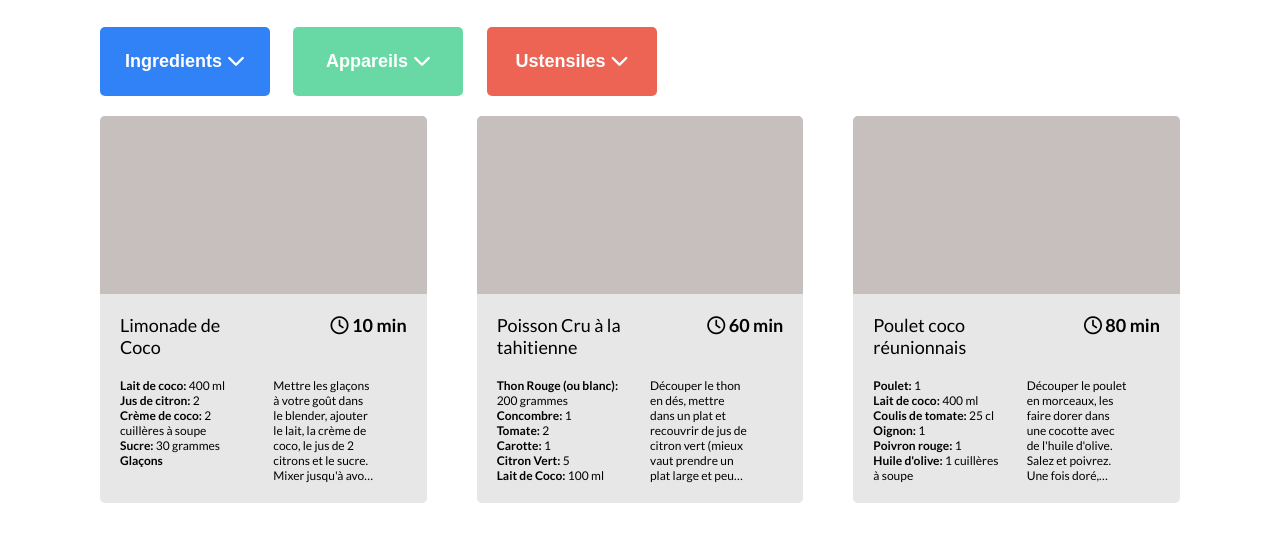
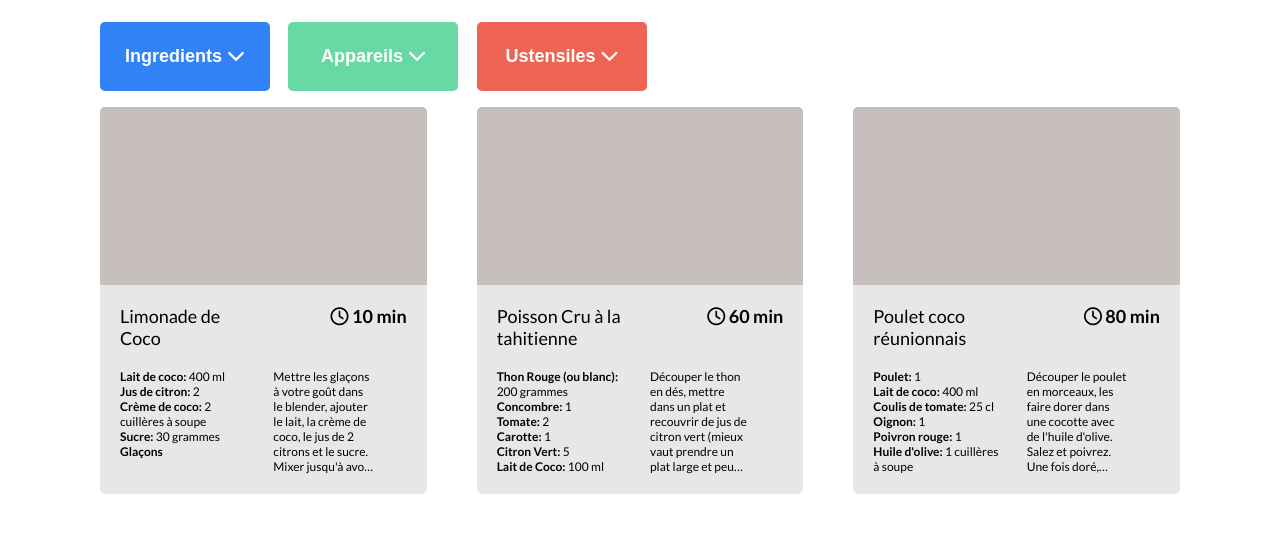
Before and after one commit to s-mounir/OC-lespetitsplats, a website: page index.html in a window 1280 px wide. Shown: the part 219-760 px from the top of the page. Drawn offline with Linux system fonts and the light colour scheme.

Commit message:
align dropdown btn

```diff
--- a/css/style.css
+++ b/css/style.css
@@ -61,28 +61,34 @@ header img {
 }
 
 /* BOUTONS */
+.dropdowns{
+    height: 100px;
+}
+
+.dropdown{
+    display: inline-block;
+    position: relative;
+    vertical-align: top;
+    margin: 15px;
+    margin-left: 0;
+}
 
 .btn{
     width: 170px;
     height: 69px;
-    margin: 20px;
-    margin-left: 0;
     color: #FFF;
     font-weight: 700;
     border: 0;
     border-radius: 5px;
     font-size: 18px;
-}
-
-.dropdown{
-    display: inline-block;
-    position: relative;
+    padding: 0;
 }
 
 .dropdownOpen{
     display: none;
     border-radius: 5px;
     min-width: 300px;
+    max-width: 650px;
     min-height: 69px;
     top: 0;
     color: #FFF;
--- a/index.html
+++ b/index.html
@@ -19,8 +19,8 @@
             <i class="fa-solid fa-magnifying-glass"></i>
         </div>
         <div class="tags">
-
         </div>
+        <div class="dropdowns">
         <div class="dropdown dropdownIngredients">
             <button class="btn btnIngredients">Ingredients <i class="fa-solid fa-chevron-down"></i></button>
             <div class="divIngredients dropdownOpen">
@@ -45,6 +45,7 @@
                 <ul class="listUstensiles listDropDown"></ul>
             </div>
         </div>
+        </div>
         <div class="recipeContainer">
         </div>
         <script src="./data/recipes.js"></script>
```
